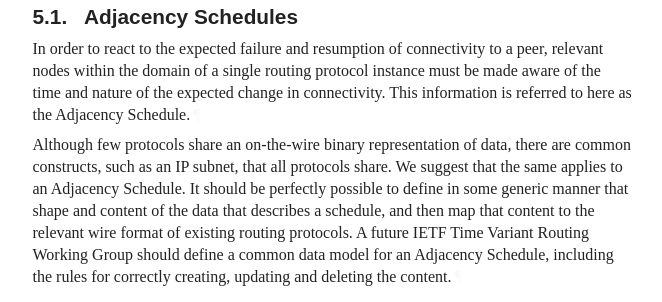
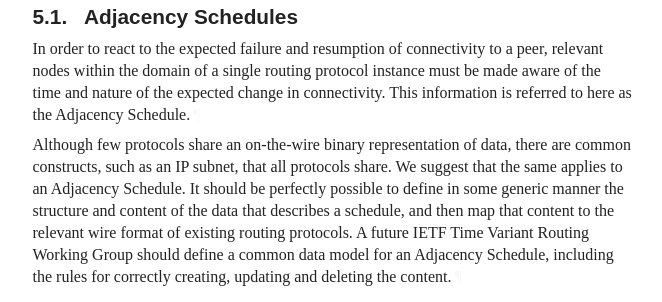
Before and after one commit to ricktaylor/tvr-prb-stmt, a plain HTML site: page draft-taylor-tvr-prb-stmt.html in a window 1280 px wide. Shown: the part 3400-3702 px from the top of the page, 92-754 px from the left. Drawn offline with Linux system fonts and the light colour scheme; a web font is replaced by a local one.

Commit message:
Script updating gh-pages from 565f924. [ci skip]

```diff
--- a/draft-taylor-tvr-prb-stmt.html
+++ b/draft-taylor-tvr-prb-stmt.html
@@ -1302,7 +1302,7 @@ appear in all capitals, as shown here.<a href="#section-2-1" class="pilcrow">¶<
 <a href="#section-5.1" class="section-number selfRef">5.1. </a><a href="#name-adjacency-schedules" class="section-name selfRef">Adjacency Schedules</a>
         </h3>
 <p id="section-5.1-1">In order to react to the expected failure and resumption of connectivity to a peer, relevant nodes within the domain of a single routing protocol instance must be made aware of the time and nature of the expected change in connectivity.  This information is referred to here as the Adjacency Schedule.<a href="#section-5.1-1" class="pilcrow">¶</a></p>
-<p id="section-5.1-2">Although few protocols share an on-the-wire binary representation of data, there are common constructs, such as an IP subnet, that all protocols share.  We suggest that the same applies to an Adjacency Schedule.  It should be perfectly possible to define in some generic manner that shape and content of the data that describes a schedule, and then map that content to the relevant wire format of existing routing protocols.  A future IETF Time Variant Routing Working Group should define a common data model for an Adjacency Schedule, including the rules for correctly creating, updating and deleting the content.<a href="#section-5.1-2" class="pilcrow">¶</a></p>
+<p id="section-5.1-2">Although few protocols share an on-the-wire binary representation of data, there are common constructs, such as an IP subnet, that all protocols share.  We suggest that the same applies to an Adjacency Schedule.  It should be perfectly possible to define in some generic manner the structure and content of the data that describes a schedule, and then map that content to the relevant wire format of existing routing protocols.  A future IETF Time Variant Routing Working Group should define a common data model for an Adjacency Schedule, including the rules for correctly creating, updating and deleting the content.<a href="#section-5.1-2" class="pilcrow">¶</a></p>
 </section>
 </div>
 <div id="distributing-adjacency-schedules">
```
Also changed, not shown: draft-taylor-tvr-prb-stmt.txt.
